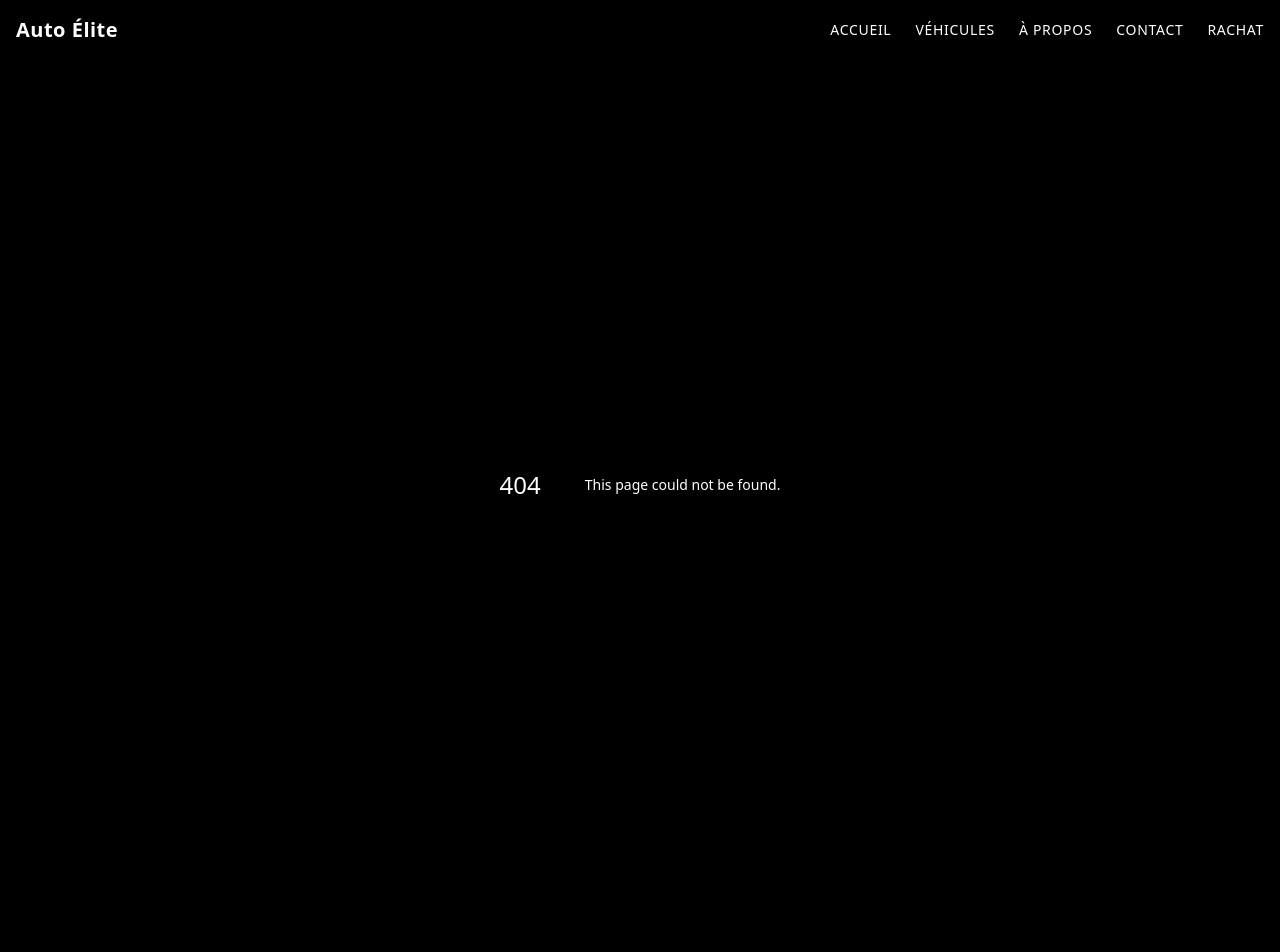
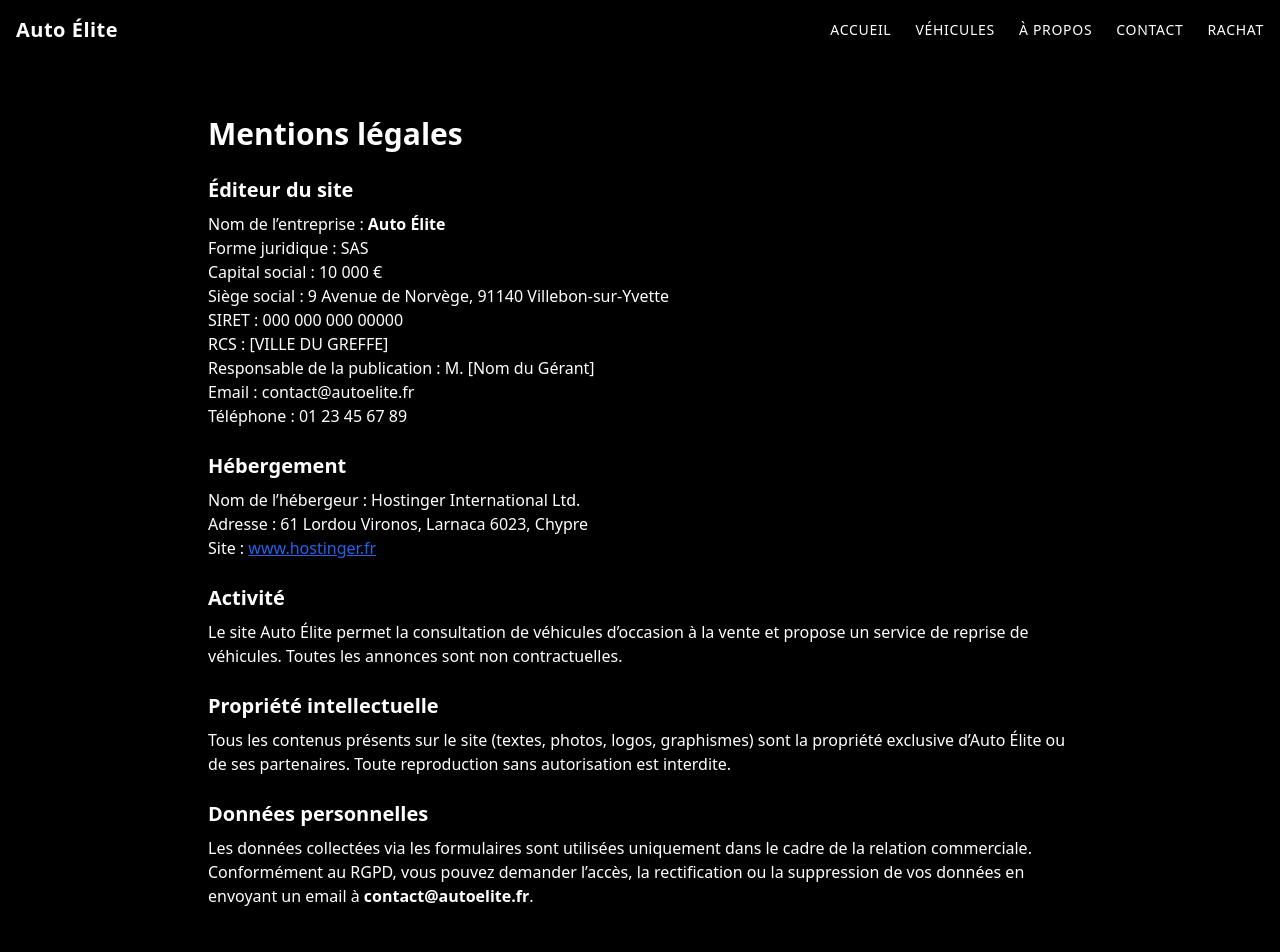
Before and after one commit to farahbed/site-auto-elite, a Next.js app: page /mentions-legales in a window 1280 px wide. Before the commit this address had no page. Shown: the top 952 px of the page. Built offline with nearby package versions, Linux system fonts and the light colour scheme.

Commit message:
add mentions légales page/map

```diff
--- /dev/null
+++ b/app/mentions-legales/page.js
@@ -0,0 +1,55 @@
+export default function MentionsLegales() {
+  return (
+    <div className="max-w-4xl mx-auto px-4 py-8">
+      <h1 className="text-3xl font-bold mb-6">Mentions légales</h1>
+
+      <section className="mb-6">
+        <h2 className="text-xl font-semibold mb-2">Éditeur du site</h2>
+        <p>Nom de l’entreprise : <strong>Auto Élite</strong></p>
+        <p>Forme juridique : SAS</p>
+        <p>Capital social : 10 000 €</p>
+        <p>Siège social : 9 Avenue de Norvège, 91140 Villebon-sur-Yvette</p>
+        <p>SIRET : 000 000 000 00000</p>
+        <p>RCS : [VILLE DU GREFFE]</p>
+        <p>Responsable de la publication : M. [Nom du Gérant]</p>
+        <p>Email : contact@autoelite.fr</p>
+        <p>Téléphone : 01 23 45 67 89</p>
+      </section>
+
+      <section className="mb-6">
+        <h2 className="text-xl font-semibold mb-2">Hébergement</h2>
+        <p>Nom de l’hébergeur : Hostinger International Ltd.</p>
+        <p>Adresse : 61 Lordou Vironos, Larnaca 6023, Chypre</p>
+        <p>Site : <a href="https://www.hostinger.fr" target="_blank" className="text-blue-600 underline">www.hostinger.fr</a></p>
+      </section>
+
+      <section className="mb-6">
+        <h2 className="text-xl font-semibold mb-2">Activité</h2>
+        <p>
+          Le site Auto Élite permet la consultation de véhicules d’occasion à la
+          vente et propose un service de reprise de véhicules. Toutes les
+          annonces sont non contractuelles.
+        </p>
+      </section>
+
+      <section className="mb-6">
+        <h2 className="text-xl font-semibold mb-2">Propriété intellectuelle</h2>
+        <p>
+          Tous les contenus présents sur le site (textes, photos, logos,
+          graphismes) sont la propriété exclusive d’Auto Élite ou de ses
+          partenaires. Toute reproduction sans autorisation est interdite.
+        </p>
+      </section>
+
+      <section>
+        <h2 className="text-xl font-semibold mb-2">Données personnelles</h2>
+        <p>
+          Les données collectées via les formulaires sont utilisées uniquement
+          dans le cadre de la relation commerciale. Conformément au RGPD, vous
+          pouvez demander l’accès, la rectification ou la suppression de vos
+          données en envoyant un email à <strong>contact@autoelite.fr</strong>.
+        </p>
+      </section>
+    </div>
+  );
+}
--- a/app/page.js
+++ b/app/page.js
@@ -119,6 +119,23 @@
           Proposer mon véhicule
         </Link>
       </section>
+        <section className="w-full max-w-4xl mx-auto px-4 py-8">
+          <div className="mb-4 text-center">
+            <h2 className="text-2xl font-semibold text-gray-800">Garage Villebon Auto</h2>
+            <p className="text-gray-600">9 Avenue de Norvège, 91140 Villebon-sur-Yvette, France</p>
+          </div>
+          <div className="w-full h-[350px] rounded-xl overflow-hidden shadow-lg border border-gray-300">
+            <iframe
+              src="https://www.google.com/maps/embed?pb=!1m18!1m12!1m3!1d2633.7092058233575!2d2.20679779064981!3d48.69192413844102!2m3!1f0!2f0!3f0!3m2!1i1024!2i768!4f13.1!3m3!1m2!1s0x47e5d62ec3395f8b%3A0x2205a00d70f7d8e2!2s9%20Av.%20de%20Norv%C3%A8ge%2C%2091140%20Villebon-sur-Yvette!5e0!3m2!1sfr!2sfr!4v1748602744063!5m2!1sfr!2sfr"
+              width="100%"
+              height="100%"
+              style={{ border: 0 }}
+              allowFullScreen=""
+              loading="lazy"
+              referrerPolicy="no-referrer-when-downgrade"
+            ></iframe>
+          </div>
+        </section>
     </div>
   );
 }
```
Also changed, not shown: lib/airtable.js (added, +40 -0 lines), 2 other files (tests, documents, lock files or other folders).
